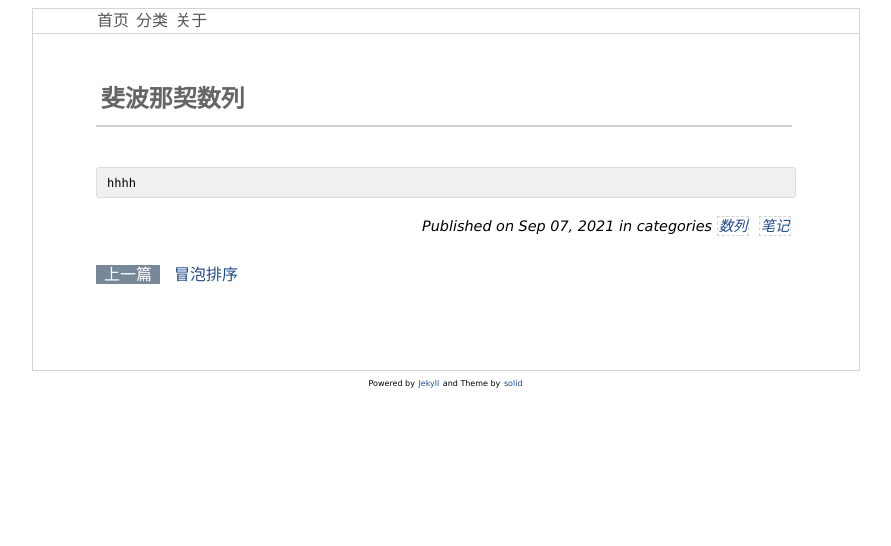
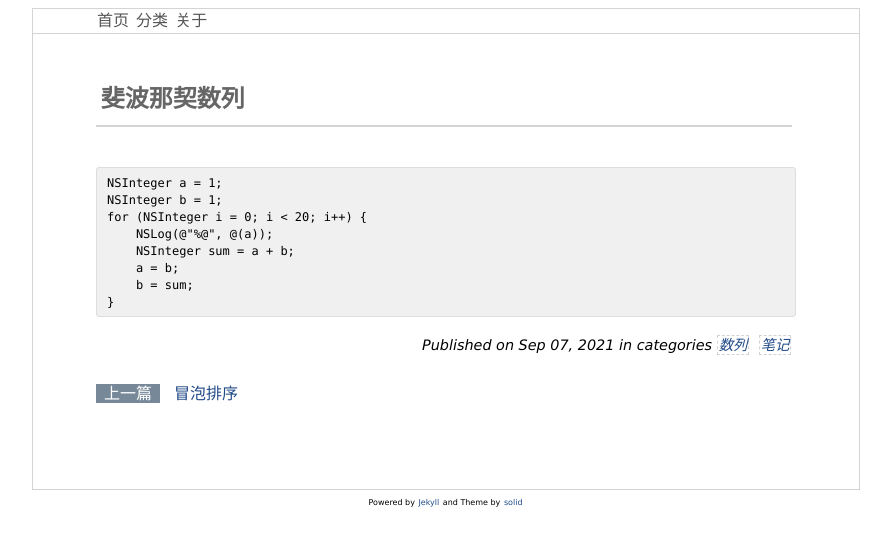
Before and after one commit to RunzhuZhao/RunzhuZhao.github.io, a Jekyll site: the page built from _posts/2021-09-07-斐波那契数列.md, in a window 1280 px wide. Shown: the top 546 px of the page, without its empty margins (194-1085 px from the left). Built offline with Jekyll 4.4.1, drawn with Linux system fonts in a browser that asks for light colours; comment, search, counter and statistics services are not loaded.

Commit message:
Update 2021-09-07-斐波那契数列.md

````diff
--- a/_posts/2021-09-07-斐波那契数列.md
+++ b/_posts/2021-09-07-斐波那契数列.md
@@ -6,6 +6,13 @@ description: 斐波那契数列
 keywords: 斐波那契数列
 ---
 
+```Objective-C
+NSInteger a = 1;
+NSInteger b = 1;
+for (NSInteger i = 0; i < 20; i++) {
+    NSLog(@"%@", @(a));
+    NSInteger sum = a + b;
+    a = b;
+    b = sum;
+}
 ```
-hhhh
-```
````
